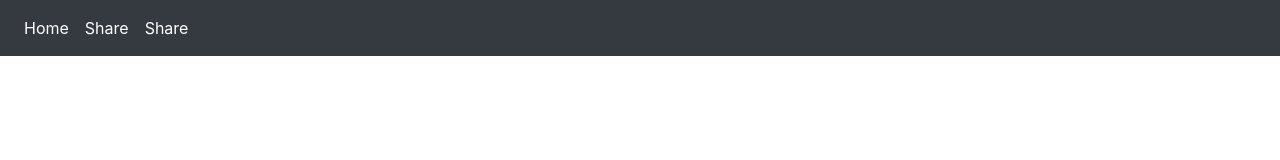
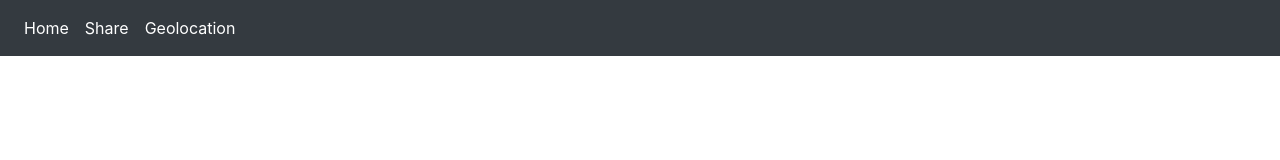
Before and after one commit to douglaszuqueto/vuejs-test-deploy, a Vue app: page /share in a window 1280 px wide. Shown: the top 160 px of the page. Built offline with nearby package versions, Linux system fonts and the light colour scheme.

Commit message:
Atualizando projeto

```diff
--- a/src/App.vue
+++ b/src/App.vue
@@ -10,7 +10,7 @@
             <router-link to="/share" class="nav-link text-white ">Share</router-link>
           </li>
           <li class="nav-item">
-            <router-link to="/geolocation" class="nav-link text-white ">Share</router-link>
+            <router-link to="/geolocation" class="nav-link text-white ">Geolocation</router-link>
           </li>
         </ul>
       </div>
```
